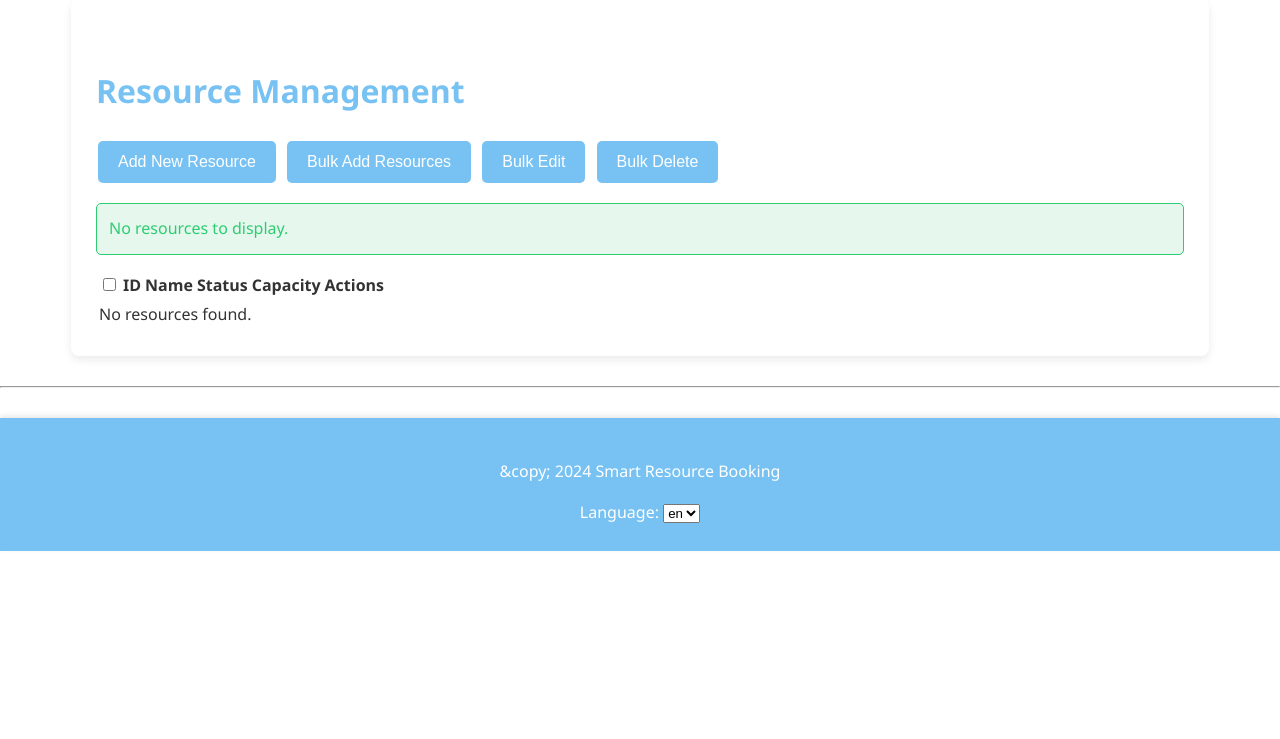
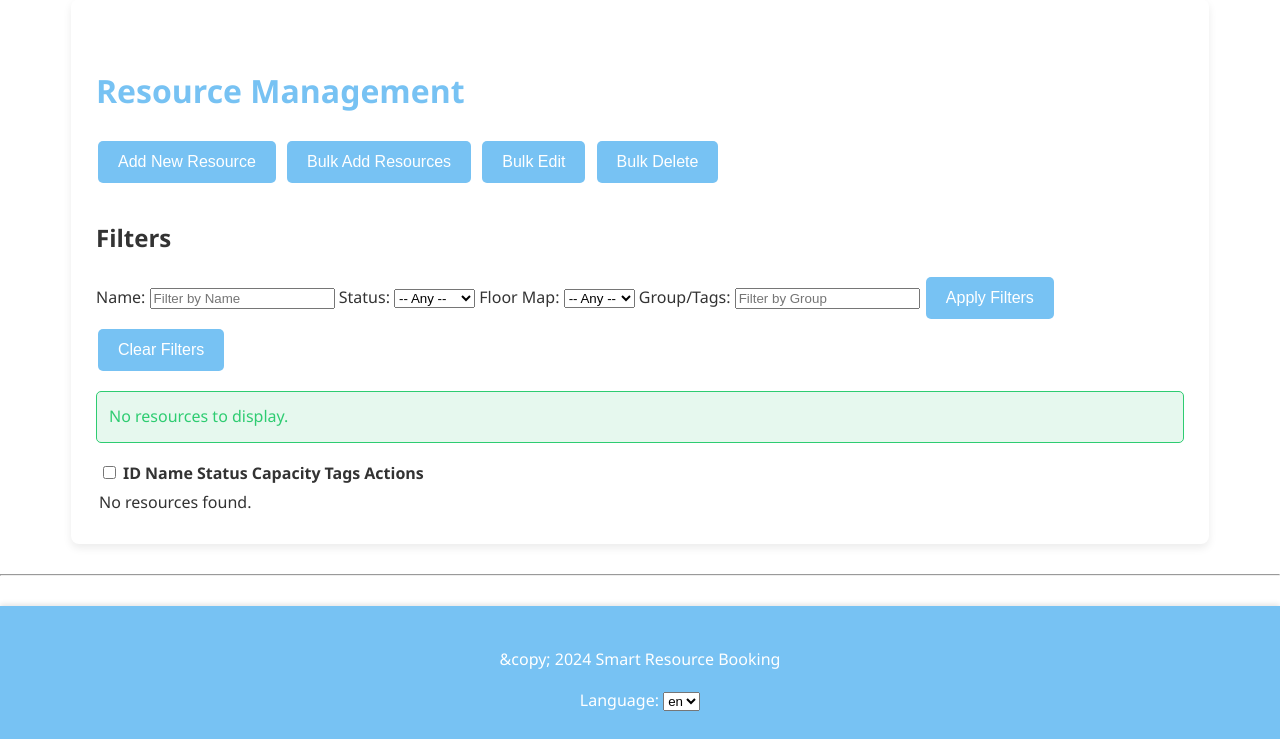
Before and after one commit to panaresium/ResourceBookingSystem, a Flask app: page /admin/resources_manage in a window 1280 px wide. Shown: the part 143-882 px from the top of the page. Before the commit the page ends 694 px from the top, so only its background shows below. Run offline with Flask 2, Linux system fonts and the light colour scheme; a user stored in the database is signed in; data that the repository does not hold is empty; some libraries are stand-ins or nearby versions.

Commit message:
Add filtering and grouping to Resource Management

```diff
--- a/app.py
+++ b/app.py
@@ -481,6 +481,7 @@ def resource_to_dict(resource: Resource) -> dict:
         'capacity': resource.capacity,
         'equipment': resource.equipment,
         'status': resource.status,
+        'tags': resource.tags,
         'booking_restriction': resource.booking_restriction,
         'image_url': url_for('static', filename=f'resource_uploads/{resource.image_filename}') if resource.image_filename else None,
         'published_at': resource.published_at.replace(tzinfo=timezone.utc).isoformat() if resource.published_at else None,
@@ -1211,7 +1212,8 @@ def update_resource_details(resource_id):
         'name', 'capacity', 'equipment', 'status',
         'booking_restriction', 'allowed_user_ids',
         'is_under_maintenance', 'maintenance_until',
-        'max_recurrence_count', 'scheduled_status', 'scheduled_status_at'
+        'max_recurrence_count', 'scheduled_status', 'scheduled_status_at',
+        'tags'
     ]
 
     # Validate status if provided
@@ -1302,6 +1304,8 @@ def update_resource_details(resource_id):
                         resource.scheduled_status_at = datetime.fromisoformat(value)
                     except ValueError:
                         return jsonify({'error': 'Invalid scheduled_status_at format. Use ISO datetime string (YYYY-MM-DDTHH:MM:SS) or empty/null.'}), 400
+            elif field == 'tags':
+                resource.tags = data.get('tags')
             else: # For 'name', 'equipment'
                 setattr(resource, field, data[field])
 
@@ -1332,6 +1336,7 @@ def update_resource_details(resource_id):
             'name': resource.name,
             'capacity': resource.capacity,
             'equipment': resource.equipment,
+            'tags': resource.tags,
             'status': resource.status,
             'published_at': resource.published_at.isoformat() if resource.published_at else None,
             'booking_restriction': resource.booking_restriction,
@@ -1462,8 +1467,9 @@ def create_resource():
         return jsonify({'error': 'Capacity must be an integer or null.'}), 400
 
     equipment = data.get('equipment')
-
-    new_resource = Resource(name=name.strip(), capacity=capacity, equipment=equipment)
+    tags = data.get('tags')
+
+    new_resource = Resource(name=name.strip(), capacity=capacity, equipment=equipment, tags=tags)
     try:
         db.session.add(new_resource)
         db.session.commit()
@@ -1516,6 +1522,7 @@ def create_resources_bulk():
         return jsonify({'error': 'Capacity must be an integer or null.'}), 400
 
     equipment = data.get('equipment')
+    tags = data.get('tags')
     status = data.get('status', 'draft')
     valid_statuses = ['draft', 'published', 'archived']
     if status not in valid_statuses:
@@ -1533,7 +1540,7 @@ def create_resources_bulk():
         if existing:
             skipped.append(name)
             continue
-        r = Resource(name=name.strip(), capacity=capacity, equipment=equipment, status=status)
+        r = Resource(name=name.strip(), capacity=capacity, equipment=equipment, status=status, tags=tags)
         db.session.add(r)
         created_resources.append(r)
     try:
@@ -1558,7 +1565,7 @@ def update_resources_bulk():
     if not updates:
         return jsonify({'error': 'No update fields provided.'}), 400
 
-    allowed_fields = ['name', 'capacity', 'equipment', 'status']
+    allowed_fields = ['name', 'capacity', 'equipment', 'status', 'tags']
     valid_statuses = ['draft', 'published', 'archived']
 
     updated = []
@@ -1586,6 +1593,8 @@ def update_resources_bulk():
                         setattr(resource, field, value)
                     except (ValueError, TypeError):
                         return jsonify({'error': f'Invalid value for capacity. Must be an integer or null.'}), 400
+                elif field == 'tags':
+                    setattr(resource, field, updates[field])
                 else:
                     setattr(resource, field, updates[field])
         updated.append(rid)
--- a/static/js/resource_management.js
+++ b/static/js/resource_management.js
@@ -16,6 +16,15 @@ document.addEventListener('DOMContentLoaded', function() {
     const resourceCapacityInput = document.getElementById('resource-capacity');
     const resourceEquipmentInput = document.getElementById('resource-equipment');
     const resourceStatusModalInput = document.getElementById('resource-status-modal'); // Added
+    const resourceTagsInput = document.getElementById('resource-tags');
+
+    const filterNameInput = document.getElementById('resource-filter-name');
+    const filterStatusSelect = document.getElementById('resource-filter-status');
+    const filterMapSelect = document.getElementById('resource-filter-map');
+    const filterTagsInput = document.getElementById('resource-filter-tags');
+    const applyFiltersBtn = document.getElementById('resource-apply-filters-btn');
+    const clearFiltersBtn = document.getElementById('resource-clear-filters-btn');
+    let currentFilters = {};
 
     const bulkModal = document.getElementById('bulk-resource-modal');
     const bulkCloseBtn = bulkModal ? bulkModal.querySelector('.close-modal-btn') : null;
@@ -28,6 +37,7 @@ document.addEventListener('DOMContentLoaded', function() {
     const bulkPaddingInput = document.getElementById('bulk-padding');
     const bulkCapacityInput = document.getElementById('bulk-capacity');
     const bulkEquipmentInput = document.getElementById('bulk-equipment');
+    const bulkTagsInput = document.getElementById('bulk-tags');
     const bulkStatusInput = document.getElementById('bulk-status');
     const bulkEditModal = document.getElementById('bulk-edit-modal');
     const bulkEditForm = document.getElementById('bulk-edit-form');
@@ -35,14 +45,59 @@ document.addEventListener('DOMContentLoaded', function() {
     const bulkEditStatusInput = document.getElementById('bulk-edit-status');
     const bulkEditCapacityInput = document.getElementById('bulk-edit-capacity');
     const bulkEditEquipmentInput = document.getElementById('bulk-edit-equipment');
+    const bulkEditTagsInput = document.getElementById('bulk-edit-tags');
 
-    async function fetchAndDisplayResources() {
+    async function fetchAndDisplayResources(filters = {}) {
         showLoading(statusDiv, 'Fetching resources...');
         try {
-            const resources = await apiCall('/api/admin/resources');
+            const [resources, maps] = await Promise.all([
+                apiCall('/api/admin/resources'),
+                apiCall('/api/admin/maps')
+            ]);
             tableBody.innerHTML = '';
-            if (resources && resources.length > 0) {
-                resources.forEach(r => {
+            const mapsById = {};
+            if (maps) maps.forEach(m => { mapsById[m.id] = m; });
+
+            if (filterMapSelect && filterMapSelect.options.length === 1 && maps) {
+                maps.forEach(m => {
+                    const opt = document.createElement('option');
+                    opt.value = m.id;
+                    opt.textContent = m.name;
+                    filterMapSelect.appendChild(opt);
+                });
+            }
+
+            let filtered = resources || [];
+            if (filters.name) {
+                filtered = filtered.filter(r => r.name.toLowerCase().includes(filters.name.toLowerCase()));
+            }
+            if (filters.status) {
+                filtered = filtered.filter(r => r.status === filters.status);
+            }
+            if (filters.mapId) {
+                filtered = filtered.filter(r => String(r.floor_map_id || '') === String(filters.mapId));
+            }
+            if (filters.tags) {
+                filtered = filtered.filter(r => r.tags && r.tags.toLowerCase().includes(filters.tags.toLowerCase()));
+            }
+
+            const grouped = {};
+            filtered.forEach(r => {
+                const key = r.floor_map_id ? String(r.floor_map_id) : 'none';
+                if (!grouped[key]) grouped[key] = [];
+                grouped[key].push(r);
+            });
+
+            const mapIdsInOrder = Object.keys(grouped);
+            if (mapIdsInOrder.length > 0) {
+                mapIdsInOrder.forEach(mid => {
+                    const headingRow = tableBody.insertRow();
+                    const headingCell = headingRow.insertCell();
+                    headingCell.colSpan = 7;
+                    const mapName = mid === 'none' ? 'Unassigned' : (mapsById[mid] ? mapsById[mid].name : 'Map ' + mid);
+                    headingCell.textContent = `Map: ${mapName}`;
+
+                    grouped[mid].forEach(r => {
                         const row = tableBody.insertRow();
                         const selectCell = row.insertCell();
                         selectCell.innerHTML = `<input type="checkbox" class="select-resource-checkbox" data-id="${r.id}">`;
@@ -50,11 +105,13 @@ document.addEventListener('DOMContentLoaded', function() {
                         row.insertCell().textContent = r.name;
                         row.insertCell().textContent = r.status || 'draft';
                         row.insertCell().textContent = r.capacity !== null && r.capacity !== undefined ? r.capacity : '';
+                        row.insertCell().textContent = r.tags || '';
                         const actionsCell = row.insertCell();
                         actionsCell.innerHTML = `
                             <button class="button edit-resource-btn" data-id="${r.id}">Edit</button>
                             <button class="button danger delete-resource-btn" data-id="${r.id}" data-name="${r.name}">Delete</button>
                         `;
+                    });
                 });
                 hideMessage(statusDiv);
             } else {
@@ -147,6 +204,7 @@ document.addEventListener('DOMContentLoaded', function() {
                 resourceNameInput.value = data.name || '';
                 resourceCapacityInput.value = data.capacity !== null && data.capacity !== undefined ? data.capacity : '';
                 resourceEquipmentInput.value = data.equipment || '';
+                if (resourceTagsInput) resourceTagsInput.value = data.tags || '';
                 resourceStatusModalInput.value = data.status || 'draft'; // Populate status for editing
                 resourceFormModalTitle.textContent = 'Edit Resource';
                 hideMessage(resourceFormStatus);
@@ -173,7 +231,8 @@ document.addEventListener('DOMContentLoaded', function() {
             name: resourceNameInput.value,
             capacity: resourceCapacityInput.value !== '' ? parseInt(resourceCapacityInput.value, 10) : null,
             equipment: resourceEquipmentInput.value,
-            status: resourceStatusModalInput.value // Add status to payload
+            status: resourceStatusModalInput.value, // Add status to payload
+            tags: resourceTagsInput ? resourceTagsInput.value : ''
         };
         const id = resourceIdInput.value;
         try {
@@ -208,7 +267,8 @@ document.addEventListener('DOMContentLoaded', function() {
                 padding: bulkPaddingInput.value !== '' ? parseInt(bulkPaddingInput.value, 10) : 0,
                 capacity: bulkCapacityInput.value !== '' ? parseInt(bulkCapacityInput.value, 10) : null,
                 equipment: bulkEquipmentInput.value,
-                status: bulkStatusInput.value
+                status: bulkStatusInput.value,
+                tags: bulkTagsInput ? bulkTagsInput.value : ''
             };
             try {
                 const result = await apiCall('/api/admin/resources/bulk', {
@@ -239,6 +299,7 @@ document.addEventListener('DOMContentLoaded', function() {
             if (bulkEditStatusInput.value) fields.status = bulkEditStatusInput.value;
             if (bulkEditCapacityInput.value !== '') fields.capacity = parseInt(bulkEditCapacityInput.value, 10);
             if (bulkEditEquipmentInput.value !== '') fields.equipment = bulkEditEquipmentInput.value;
+            if (bulkEditTagsInput && bulkEditTagsInput.value !== '') fields.tags = bulkEditTagsInput.value;
             try {
                 await apiCall('/api/admin/resources/bulk', {
                     method: 'PUT',
@@ -253,5 +314,28 @@ document.addEventListener('DOMContentLoaded', function() {
         });
     }
 
+    if (applyFiltersBtn) {
+        applyFiltersBtn.addEventListener('click', () => {
+            currentFilters = {
+                name: filterNameInput.value.trim(),
+                status: filterStatusSelect.value,
+                mapId: filterMapSelect.value,
+                tags: filterTagsInput.value.trim()
+            };
+            fetchAndDisplayResources(currentFilters);
+        });
+    }
+
+    if (clearFiltersBtn) {
+        clearFiltersBtn.addEventListener('click', () => {
+            if (filterNameInput) filterNameInput.value = '';
+            if (filterStatusSelect) filterStatusSelect.value = '';
+            if (filterMapSelect) filterMapSelect.value = '';
+            if (filterTagsInput) filterTagsInput.value = '';
+            currentFilters = {};
+            fetchAndDisplayResources(currentFilters);
+        });
+    }
+
     fetchAndDisplayResources();
 });
--- a/templates/resource_management.html
+++ b/templates/resource_management.html
@@ -8,6 +8,30 @@
     <button id="add-bulk-resource-btn" class="button" style="margin-left:5px;">{{ _('Bulk Add Resources') }}</button>
     <button id="bulk-edit-btn" class="button" style="margin-left:5px;">{{ _('Bulk Edit') }}</button>
     <button id="bulk-delete-btn" class="button danger" style="margin-left:5px;">{{ _('Bulk Delete') }}</button>
+    <div class="filters-section" style="margin-top:15px;">
+        <h3>{{ _('Filters') }}</h3>
+        <label for="resource-filter-name">{{ _('Name:') }}</label>
+        <input type="text" id="resource-filter-name" placeholder="{{ _('Filter by Name') }}">
+
+        <label for="resource-filter-status">{{ _('Status:') }}</label>
+        <select id="resource-filter-status">
+            <option value="">{{ _('-- Any --') }}</option>
+            <option value="draft">{{ _('Draft') }}</option>
+            <option value="published">{{ _('Published') }}</option>
+            <option value="archived">{{ _('Archived') }}</option>
+        </select>
+
+        <label for="resource-filter-map">{{ _('Floor Map:') }}</label>
+        <select id="resource-filter-map">
+            <option value="">{{ _('-- Any --') }}</option>
+        </select>
+
+        <label for="resource-filter-tags">{{ _('Group/Tags:') }}</label>
+        <input type="text" id="resource-filter-tags" placeholder="{{ _('Filter by Group') }}">
+
+        <button id="resource-apply-filters-btn" class="button">{{ _('Apply Filters') }}</button>
+        <button id="resource-clear-filters-btn" class="button">{{ _('Clear Filters') }}</button>
+    </div>
     <div id="resource-management-status" class="status-message" style="margin-top: 15px;"></div>
 
     <table id="resources-table" class="styled-table" style="margin-top: 15px;">
@@ -18,6 +42,7 @@
                 <th>{{ _('Name') }}</th>
                 <th>{{ _('Status') }}</th>
                 <th>{{ _('Capacity') }}</th>
+                <th>{{ _('Tags') }}</th>
                 <th>{{ _('Actions') }}</th>
             </tr>
         </thead>
@@ -43,6 +68,10 @@
                 <div>
                     <label for="resource-equipment">{{ _('Equipment:') }}</label>
                     <input type="text" id="resource-equipment" name="equipment">
+                </div>
+                <div>
+                    <label for="resource-tags">{{ _('Group/Tags:') }}</label>
+                    <input type="text" id="resource-tags" name="tags">
                 </div>
                 <div>
                     <label for="resource-status-modal">{{ _('Status:') }}</label>
@@ -92,6 +121,10 @@
                     <input type="text" id="bulk-equipment" name="equipment">
                 </div>
                 <div>
+                    <label for="bulk-tags">{{ _('Group/Tags:') }}</label>
+                    <input type="text" id="bulk-tags" name="tags">
+                </div>
+                <div>
                     <label for="bulk-status">{{ _('Status:') }}</label>
                     <select id="bulk-status" name="status" class="form-control">
                         <option value="draft">{{ _('Draft') }}</option>
@@ -127,6 +160,10 @@
                     <label for="bulk-edit-equipment">{{ _('Equipment:') }}</label>
                     <input type="text" id="bulk-edit-equipment" name="equipment">
                 </div>
+                <div>
+                    <label for="bulk-edit-tags">{{ _('Group/Tags:') }}</label>
+                    <input type="text" id="bulk-edit-tags" name="tags">
+                </div>
                 <button type="submit" class="button" style="margin-top: 10px;">{{ _('Apply Changes') }}</button>
                 <div id="bulk-edit-form-status" class="status-message" style="margin-top: 10px;"></div>
             </form>
```
Lines whose indentation alone changed are shown as unchanged.
